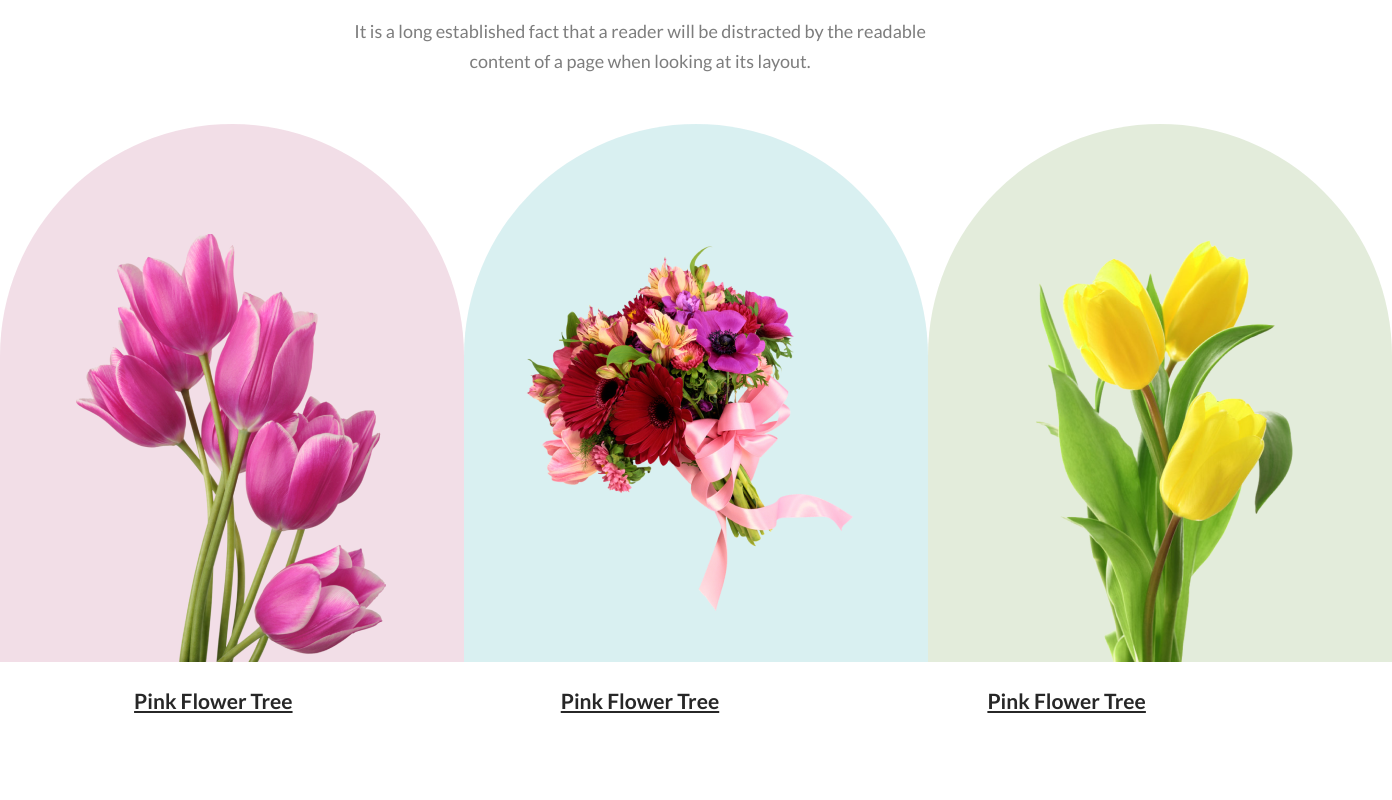
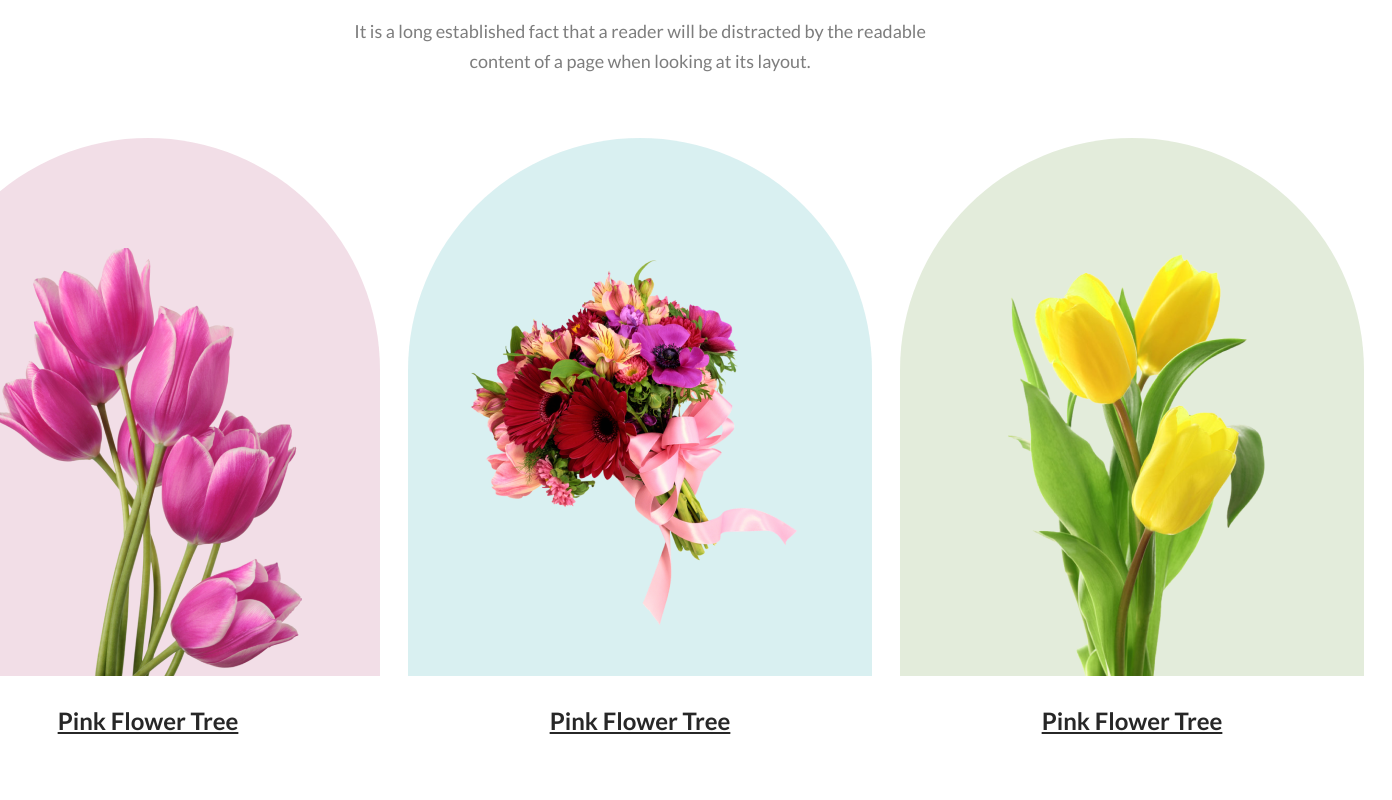
Before and after one commit to AwesomeMohsin/online-flower-shop, a plain HTML site: page index.html in a window 1280 px wide. Shown: the part 1080-1880 px from the top of the page, 1392 px wide, since content can reach past the window. Drawn offline with Linux system fonts and the light colour scheme.

Commit message:
featured image titles fixed

```diff
--- a/index.html
+++ b/index.html
@@ -31,26 +31,33 @@
             <p class="featured-description">It is a long established fact that a reader will be distracted by the readable content of a page when looking at its layout.</p>
 
             <div class="flower-container">
-                <div id="featured-flowers-1">
+                <div id="featured-flowers-1" class="flowers">
                     <img src="./images/pngwing 6.png" alt="">
+
+                    <h3 class="featured-image-title">Pink Flower Tree</h3>
 
                 </div>
 
-                <div id="featured-flowers-2">
-                    <img src="./images/pngwing 5.png" alt="">
+                <div id="featured-flowers-2" class="flowers">
+                    <img src="./images/pngwing 5.png" alt=""
+                    >
+
+                    <h3 class="featured-image-title">Pink Flower Tree</h3>
 
                 </div>
 
-                <div id="featured-flowers-3">
+                <div id="featured-flowers-3" class="flowers">
                     <img src="./images/pngwing 7.png" alt="">
+
+                    <h3 class="featured-image-title">Pink Flower Tree</h3>
                 </div>
 
             </div>
-            <div class="flowers-titles">
+            <!-- <div class="flowers-titles">
                 <h3 class="featured-image-title">Pink Flower Tree</h3>
                 <h3 class="featured-image-title">Pink Flower Tree</h3>
                 <h3 class="featured-image-title">Pink Flower Tree</h3>
-            </div>
+            </div> -->
 
            </div>
         </section>
--- a/styles/index.css
+++ b/styles/index.css
@@ -49,7 +49,7 @@ body {
     color: #FFF;
     border: none;
     font-size: 20px;
-    font-weight: 700;
+    font-weight: 400;
 }
 
 .banner-image {
@@ -85,7 +85,8 @@ body {
 
 .flower-container {
     display: flex;
-    justify-content: space-around;
+    justify-content: center;
+
 
 }
 
@@ -94,10 +95,12 @@ body {
     background: rgba(167, 33, 98, 0.15);
     width: 464px;
     height: 538px;
+    margin: 14px;
 }
 
-#featured-flowers-1 img{
+#featured-flowers-1 img {
     padding: 110px 78px 0 76px;
+
 }
 
 #featured-flowers-2 {
@@ -105,8 +108,11 @@ body {
     background: rgba(5, 151, 160, 0.15);
     width: 464px;
     height: 538px;
+    margin: 14px;
+
 }
-#featured-flowers-2 img{
+
+#featured-flowers-2 img {
     padding: 117px 47px 51px 47px;
 }
 
@@ -115,21 +121,37 @@ body {
     background: rgba(71, 125, 17, 0.15);
     width: 464px;
     height: 538px;
+    margin: 14px;
+
 }
-#featured-flowers-3 img{
+
+#featured-flowers-3 img {
     padding: 67px 75px 0 75px;
 }
-.flowers-titles {
-    display: flex;
-    justify-content: space-around;
+
+.featured-image-title {
     color: #272727;
     text-align: center;
-    font-size: 18px;
+    font-size: 24px;
     font-style: normal;
     font-weight: 700;
     line-height: 35px;
     text-decoration-line: underline;
 }
+
+/* .flowers-titles {
+    display: flex;
+    justify-content: space-between;
+    color: #272727;
+    text-align: center;
+    font-size: 20px;
+    font-style: normal;
+    font-weight: 700;
+    line-height: 35px;
+    text-decoration-line: underline;=
+    margin-left: 368px;
+    margin-right: 381px;
+} */
 
 /* Hot Deal style section */
 
@@ -178,7 +200,7 @@ body {
     color: #FFF;
     border: none;
     font-size: 20px;
-    font-weight: 700;
+    font-weight: 400;
 
 }
 
```
